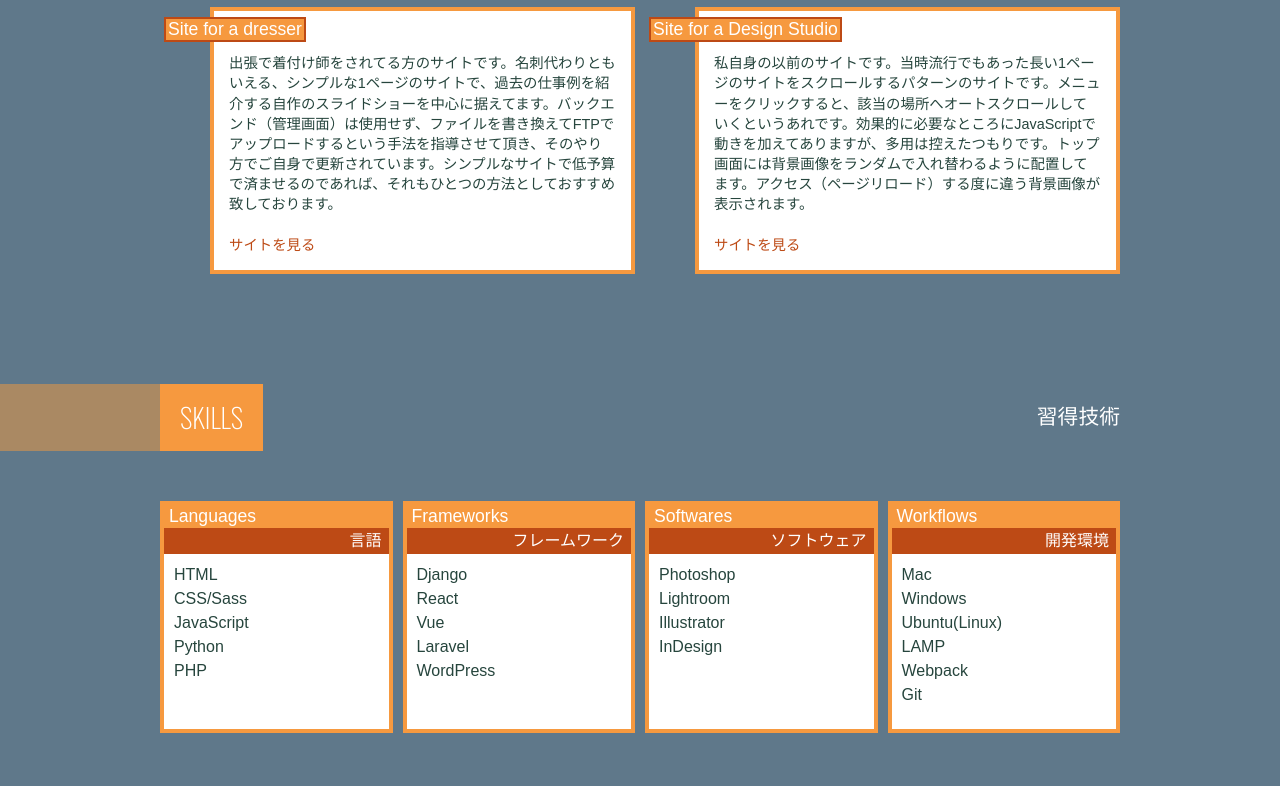
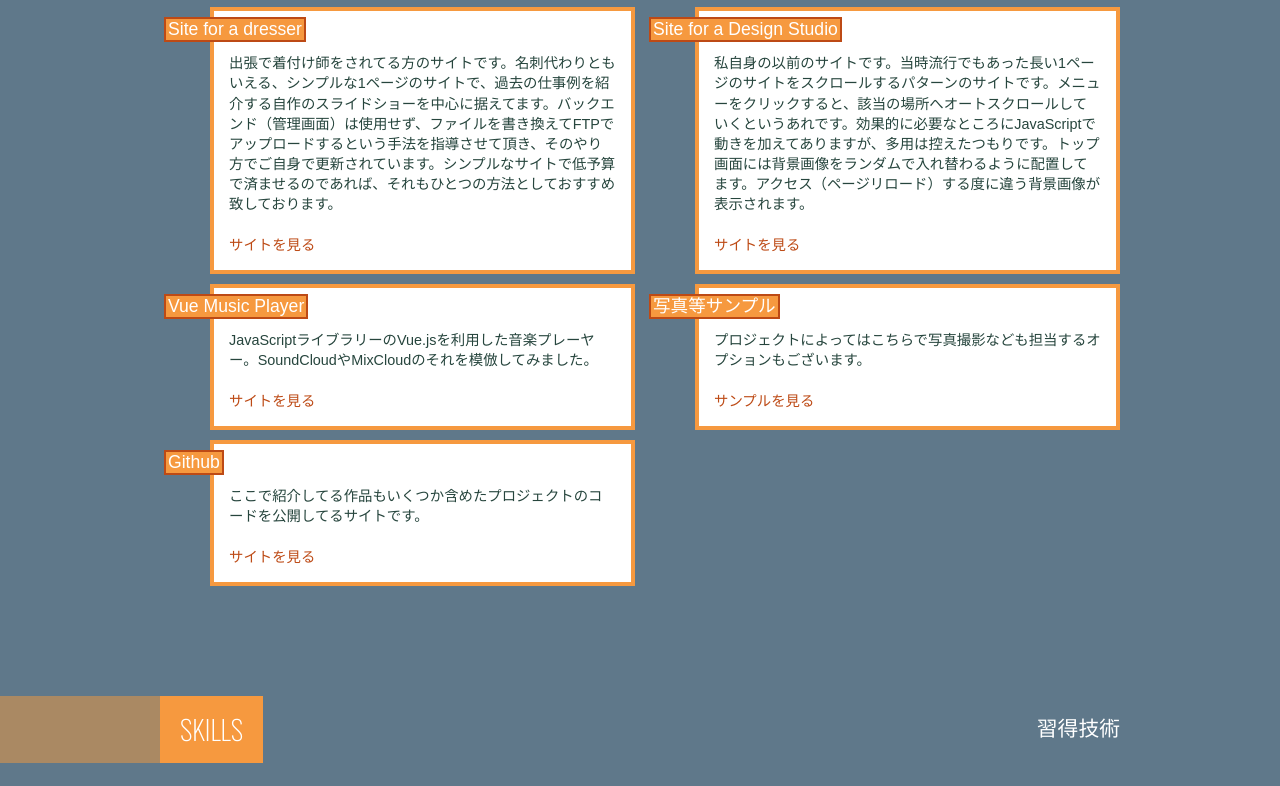
Before and after one commit to UncleKo/shrewd, a plain HTML site: page index.html in a window 1280 px wide. Shown: the part 1318-2104 px from the top of the page. Drawn offline with nearby package versions, Linux system fonts and the light colour scheme.

Commit message:
Portfolio added

```diff
--- a/index.html
+++ b/index.html
@@ -21,7 +21,7 @@
             <h2>Design Studio</h2>
          </div>
          <div>
-            <h3>余分な装飾を抑え、タイポグラフィを中心に据えたシンプルなデザイン。背景に存在するコードもスッキリと、無駄を省き理路整然と。そして表のデザインと裏の機能が密接に絡み合う、そんなウェブデザインを提供します。</h3>
+            <h3>余分な装飾を抑え、タイポグラフィを中心に据えたシンプルなデザイン。背景に存在するコードもスッキリと、無駄を省き理路整然と。そして表のデザインと裏の機能が密接に絡み合う、そんなウェブデザインを構築します。</h3>
          </div>
          <p>More<a class="arrow_carrot-down_alt" href="#portfolio"></a></p>
       </div>
@@ -68,6 +68,27 @@
                   <p>私自身の以前のサイトです。当時流行でもあった長い1ページのサイトをスクロールするパターンのサイトです。メニューをクリックすると、該当の場所へオートスクロールしていくというあれです。効果的に必要なところにJavaScriptで動きを加えてありますが、多用は控えたつもりです。トップ画面には背景画像をランダムで入れ替わるように配置してます。アクセス（ページリロード）する度に違う背景画像が表示されます。</p>
                   <p>
                     <a href="https://uncleko.github.io/area40/" target="_blank">サイトを見る</a>
+                  </p>
+               </li>
+               <li>
+                  <h3>Vue Music Player</h3>
+                  <p>JavaScriptライブラリーのVue.jsを利用した音楽プレーヤー。SoundCloudやMixCloudのそれを模倣してみました。</p>
+                  <p>
+                    <a href="https://uncleko.github.io/vue-music-player/" target="_blank">サイトを見る</a>
+                  </p>
+               </li>
+               <li>
+                  <h3>写真等サンプル</h3>
+                  <p>プロジェクトによってはこちらで写真撮影なども担当するオプションもございます。</p>
+                  <p>
+                    <a href="https://www.behance.net/ktee551da8" target="_blank">サンプルを見る</a>
+                  </p>
+               </li>
+               <li>
+                  <h3>Github</h3>
+                  <p>ここで紹介してる作品もいくつか含めたプロジェクトのコードを公開してるサイトです。</p>
+                  <p>
+                    <a href="https://github.com/UncleKo" target="_blank">サイトを見る</a>
                   </p>
                </li>
             </ul>
```
